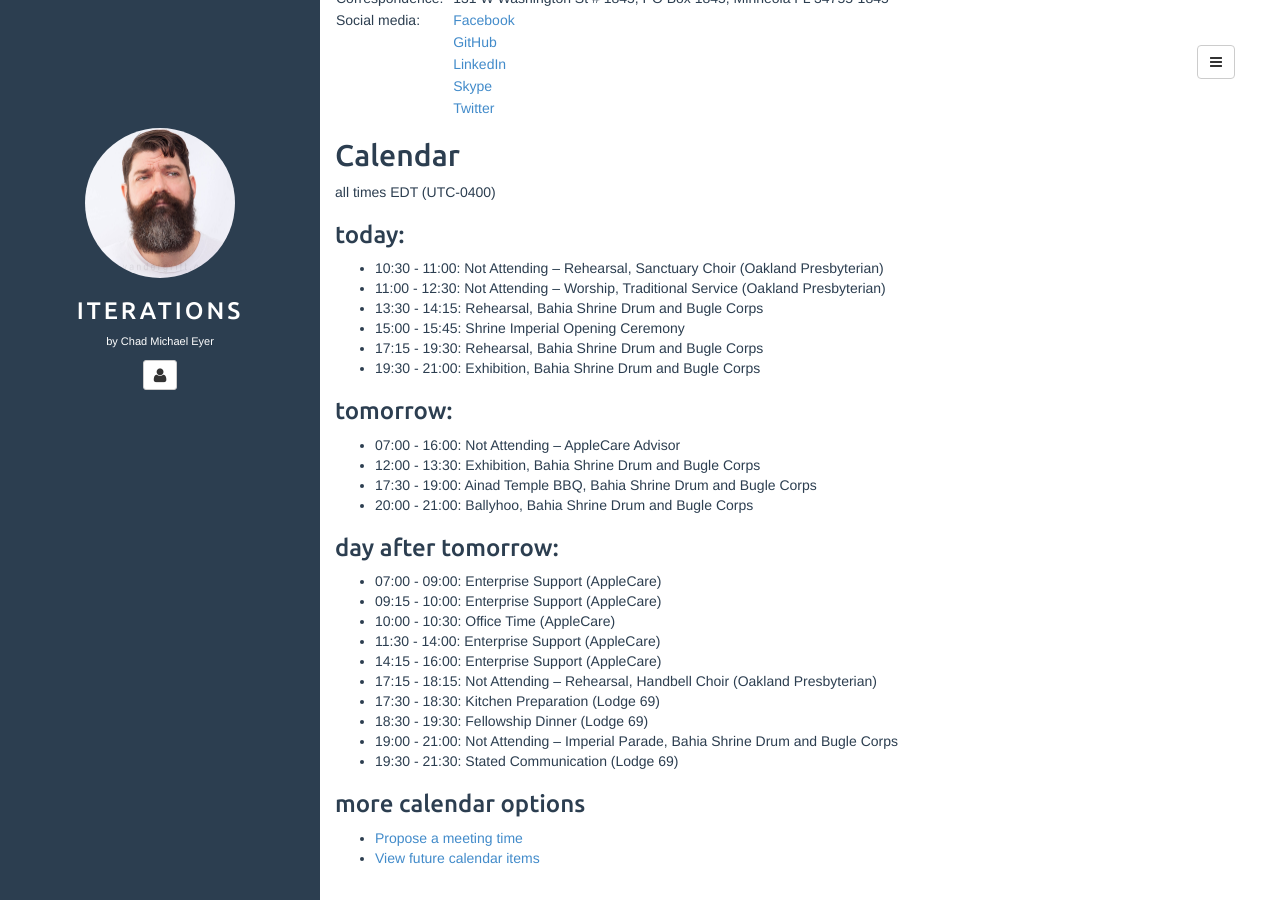
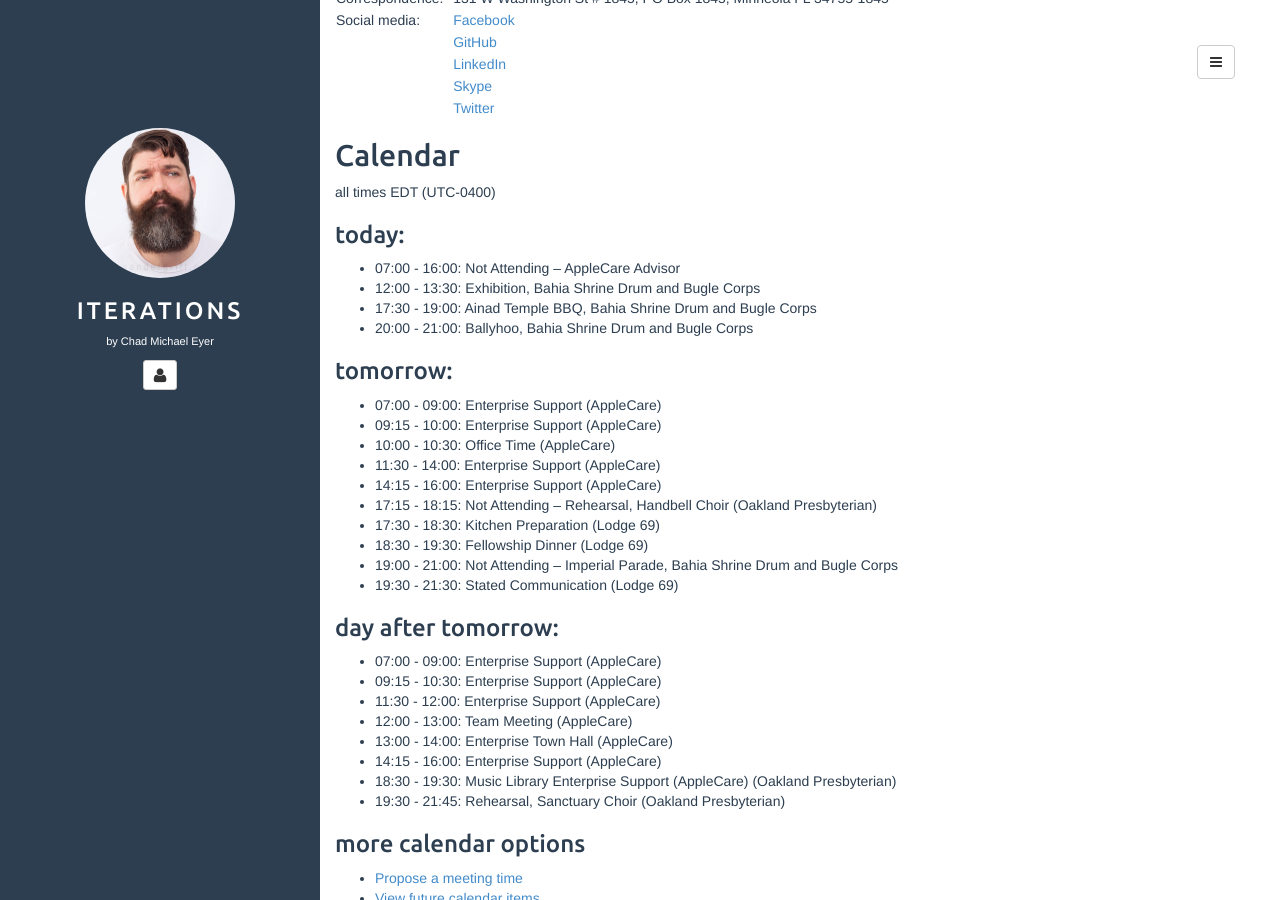
Before and after one commit to chadmichaeleyer/chadmichaeleyer.github.io, a Jekyll site: the page built from about.md, in a window 1280 px wide and 900 px high, scrolled down 1295 px. Built offline with Jekyll 4.4.1, drawn with Linux system fonts in a browser that asks for light colours.

Commit message:
calendar update

```diff
--- a/calendar.markdown
+++ b/calendar.markdown
@@ -1,22 +1,13 @@
 all times EDT (UTC-0400)
 
 ### today:
-
-* 10:30 - 11:00: Not Attending – Rehearsal, Sanctuary Choir (Oakland Presbyterian)
-* 11:00 - 12:30: Not Attending – Worship, Traditional Service (Oakland Presbyterian)
-* 13:30 - 14:15: Rehearsal, Bahia Shrine Drum and Bugle Corps
-* 15:00 - 15:45: Shrine Imperial Opening Ceremony
-* 17:15 - 19:30: Rehearsal, Bahia Shrine Drum and Bugle Corps
-* 19:30 - 21:00: Exhibition, Bahia Shrine Drum and Bugle Corps
-
-### tomorrow:
 
 * 07:00 - 16:00: Not Attending – AppleCare Advisor
 * 12:00 - 13:30: Exhibition, Bahia Shrine Drum and Bugle Corps
 * 17:30 - 19:00: Ainad Temple BBQ, Bahia Shrine Drum and Bugle Corps
 * 20:00 - 21:00: Ballyhoo, Bahia Shrine Drum and Bugle Corps
 
-### day after tomorrow:
+### tomorrow:
 
 * 07:00 - 09:00: Enterprise Support (AppleCare)
 * 09:15 - 10:00: Enterprise Support (AppleCare)
@@ -28,3 +19,14 @@ all times EDT (UTC-0400)
 * 18:30 - 19:30: Fellowship Dinner (Lodge 69)
 * 19:00 - 21:00: Not Attending – Imperial Parade, Bahia Shrine Drum and Bugle Corps
 * 19:30 - 21:30: Stated Communication (Lodge 69)
+
+### day after tomorrow:
+
+* 07:00 - 09:00: Enterprise Support (AppleCare)
+* 09:15 - 10:30: Enterprise Support (AppleCare)
+* 11:30 - 12:00: Enterprise Support (AppleCare)
+* 12:00 - 13:00: Team Meeting (AppleCare)
+* 13:00 - 14:00: Enterprise Town Hall (AppleCare)
+* 14:15 - 16:00: Enterprise Support (AppleCare)
+* 18:30 - 19:30: Music Library Enterprise Support (AppleCare) (Oakland Presbyterian)
+* 19:30 - 21:45: Rehearsal, Sanctuary Choir (Oakland Presbyterian)
```
Also changed, not shown: calendar-year.markdown (+8 -9 lines).
